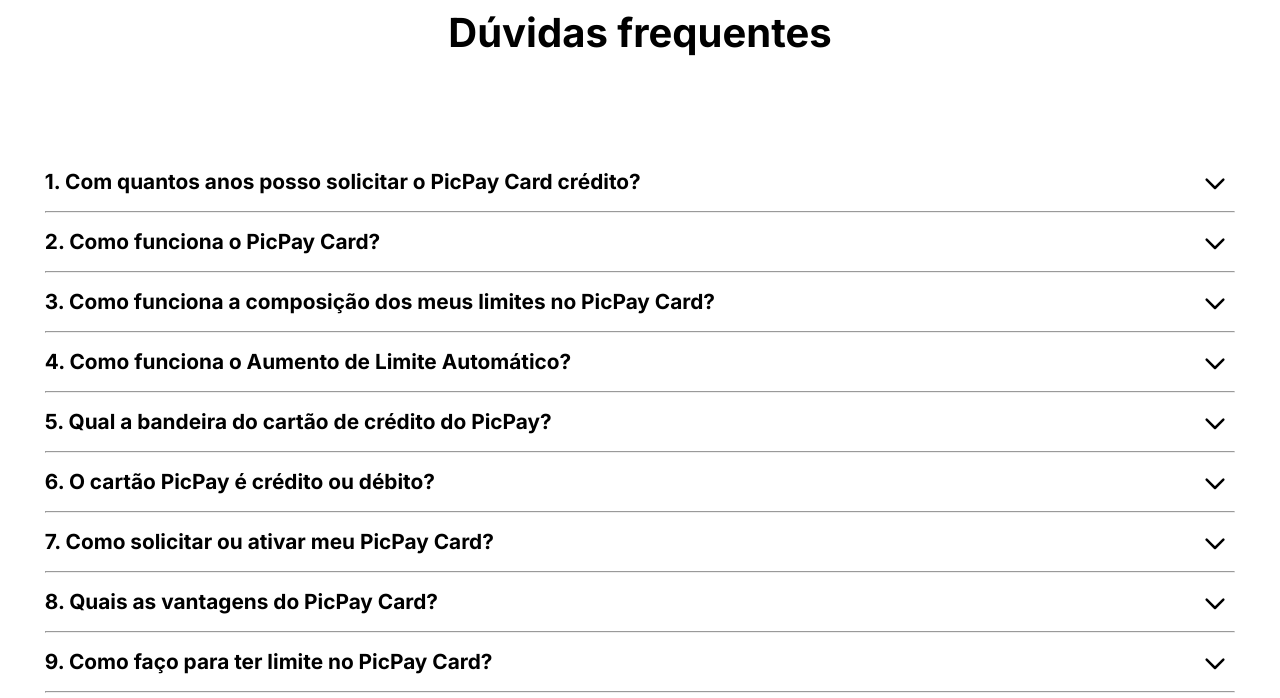
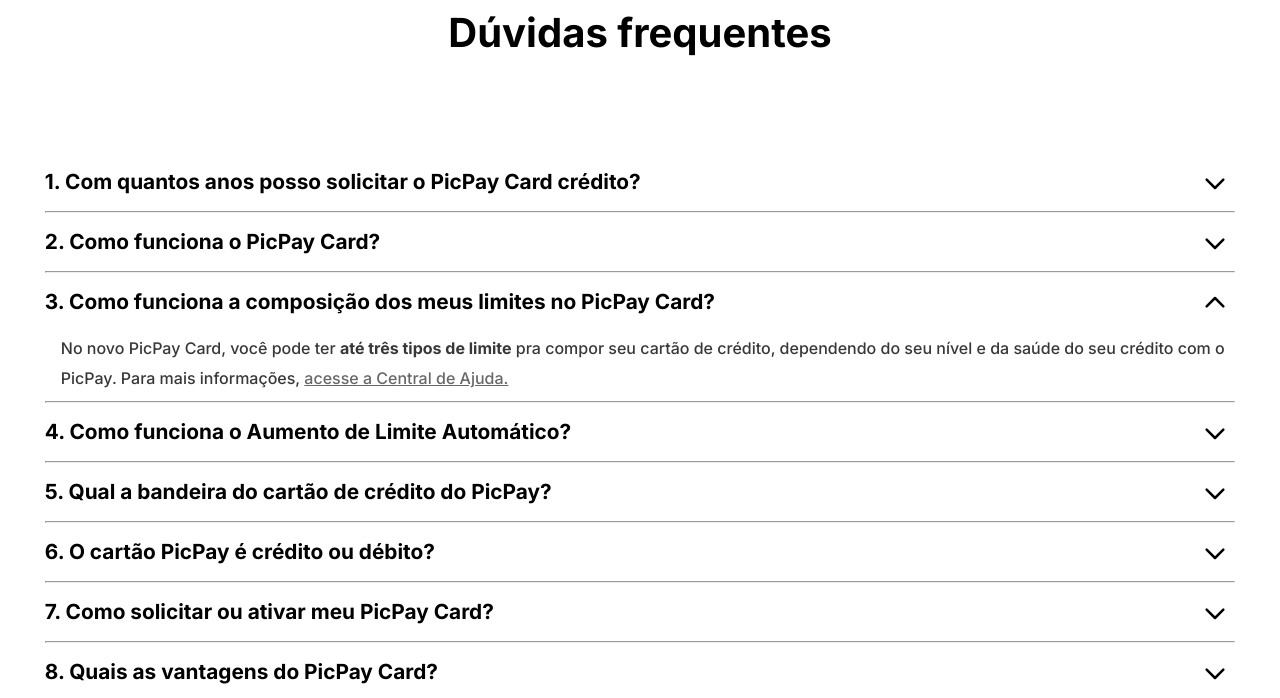
Before and after one commit to edsouzza/Desafios-HTML-CSS, a website: page Projeto Clone PicPay/index.html in a window 1280 px wide. Both pictures are taken after a click on the element 640 px from the left and 5598 px from the top of the page. Shown: the part 5300-5998 px from the top of the page. Drawn offline with nearby package versions, Linux system fonts and the light colour scheme.

Commit message:
make feat: solucion of problem the cliques in acordeon

```diff
--- a/Projeto Clone PicPay/css/main.css
+++ b/Projeto Clone PicPay/css/main.css
@@ -626,6 +626,7 @@
 
 .img-app{
     border-radius: 5px;
+    cursor: pointer;
 }
 
 .img1{
--- a/Projeto Clone PicPay/js/script.js
+++ b/Projeto Clone PicPay/js/script.js
@@ -1,6 +1,7 @@
-let input      = document.querySelector('#campoCPF');
-let link       = document.querySelector('.link');
-let items      = document.querySelectorAll('.item');
+let input      = document.querySelector('#campoCPF')
+let link       = document.querySelector('.link')
+let items      = document.querySelectorAll('.item')
+let acordeon   = document.querySelectorAll('.acordeon__item')
 
 //Mudando a cor do placeholder qdo o campor receber o foco
 input.addEventListener('focus', function (){
@@ -30,15 +31,17 @@
 });
 
 //Controlando a abertura e fechamento do acordeon
-document.querySelectorAll('.acordeon__item').forEach(item => {
-    let seta = item.querySelector('.acordeon__seta'); // Seleciona a seta dentro do item
-
-    seta.addEventListener('click', () => {
+acordeon.forEach(item => {
+    item.addEventListener('click', (event) => {
         let descricao = item.nextElementSibling; // Seleciona a descrição correspondente
+        let seta = item.querySelector('.acordeon__seta'); // Seleciona a seta
 
         if (descricao && descricao.classList.contains('acordeon__descricao')) {
-            descricao.classList.toggle('hidden'); // Mostra/oculta a descrição
-            seta.classList.toggle('girar'); // Gira a seta
+            descricao.classList.toggle('hidden'); // Alterna a visibilidade da descrição
+        }
+
+        if (event.target.classList.contains('acordeon__seta') || event.target.classList.contains('acordeon__title')) {
+            seta.classList.toggle('girar'); // Gira a seta apenas se clicar no título ou na seta
         }
     });
 });
```
